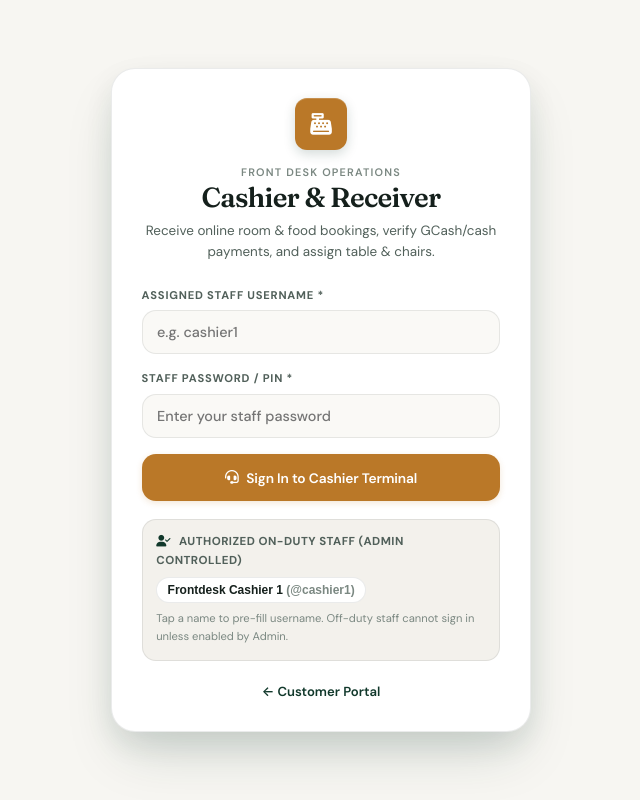
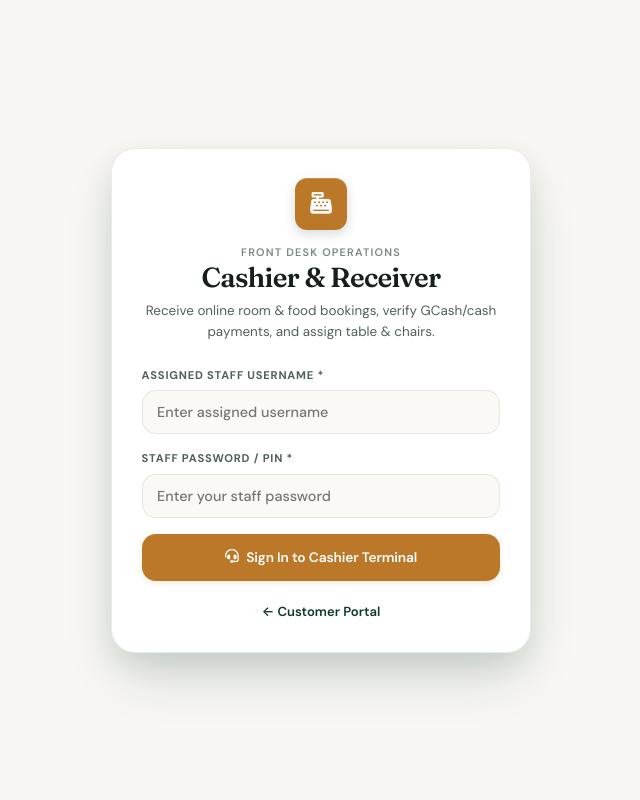
Before and after one commit to Junfols/moonflower-booking-system, a Flask app: page /cashier in a window 1280 px wide. Shown: the whole page, without its empty margins (319-959 px from the left). Run offline with Flask 3, Linux system fonts and the light colour scheme; some libraries are stand-ins or nearby versions.

Commit message:
security: remove public on-duty staff roster and username hints from /cashier login screen

```diff
--- a/app.py
+++ b/app.py
@@ -1555,8 +1555,6 @@ def ensure_cashier_still_on_duty():
 
 @app.route('/cashier', methods=['GET', 'POST'])
 def cashier_portal():
-    on_duty_staff = get_on_duty_staff_summary()
-
     if request.method == 'POST':
         username = (request.form.get('username') or '').strip().lower()
         pw = (request.form.get('password') or '').strip()
@@ -1566,8 +1564,7 @@ def cashier_portal():
             return render_template(
                 'cashier.html',
                 error="Invalid staff username or password. Please check with Admin.",
-                authed=False,
-                on_duty_staff=on_duty_staff
+                authed=False
             )
 
         if not staff.is_on_duty:
@@ -1581,8 +1578,7 @@ def cashier_portal():
             return render_template(
                 'cashier.html',
                 error=f"Access Denied: {staff.full_name} is currently OFF DUTY. Only Admin/Owner can set staff ON DUTY.",
-                authed=False,
-                on_duty_staff=on_duty_staff
+                authed=False
             )
 
         session.clear()
@@ -1600,15 +1596,14 @@ def cashier_portal():
         return redirect(url_for('cashier_portal'))
 
     if not (session.get('is_cashier') or session.get('is_admin') or session.get('is_owner')):
-        return render_template('cashier.html', authed=False, on_duty_staff=on_duty_staff)
+        return render_template('cashier.html', authed=False)
 
     if session.get('is_cashier') and not (session.get('is_admin') or session.get('is_owner')):
         if not ensure_cashier_still_on_duty():
             return render_template(
                 'cashier.html',
                 error="Your receiver duty shift was ended or disabled by Admin/Owner.",
-                authed=False,
-                on_duty_staff=on_duty_staff
+                authed=False
             )
 
     ctx = build_dashboard_context()
--- a/templates/cashier.html
+++ b/templates/cashier.html
@@ -43,7 +43,7 @@
             <form method="POST" style="display: flex; flex-direction: column; gap: 1rem;">
                 <div class="form-group">
                     <label for="cashierUsername" class="form-label">Assigned Staff Username *</label>
-                    <input type="text" id="cashierUsername" name="username" required autocomplete="username" placeholder="e.g. cashier1" class="form-input">
+                    <input type="text" id="cashierUsername" name="username" required autocomplete="username" placeholder="Enter assigned username" class="form-input">
                 </div>
                 <div class="form-group">
                     <label for="cashierPassword" class="form-label">Staff Password / PIN *</label>
@@ -54,27 +54,6 @@
                     <span>Sign In to Cashier Terminal</span>
                 </button>
             </form>
-
-            <div style="margin-top: 1.1rem; padding: 0.85rem; border-radius: var(--radius-md); background: var(--surface-muted); border: 1px solid var(--border-subtle);">
-                <div style="font-size: 0.72rem; font-weight: 700; text-transform: uppercase; letter-spacing: 0.04em; color: var(--text-secondary); margin-bottom: 0.45rem;">
-                    <i class="fa-solid fa-user-check" style="color: var(--brand-primary); margin-right: 0.3rem;"></i>
-                    Authorized On-Duty Staff (Admin Controlled)
-                </div>
-                {% if on_duty_staff and on_duty_staff|length > 0 %}
-                <div style="display: flex; flex-wrap: wrap; gap: 0.4rem;">
-                    {% for st in on_duty_staff %}
-                    <button type="button" onclick="document.getElementById('cashierUsername').value='{{ st.username }}'; document.getElementById('cashierPassword').focus();" style="border: 1px solid var(--border-subtle); background: #fff; color: var(--text-primary); border-radius: 999px; padding: 0.3rem 0.65rem; font-size: 0.75rem; font-weight: 600; cursor: pointer;">
-                        {{ st.full_name }} <span style="color: var(--text-muted);">(@{{ st.username }})</span>
-                    </button>
-                    {% endfor %}
-                </div>
-                <div style="font-size: 0.7rem; color: var(--text-muted); margin-top: 0.45rem;">Tap a name to pre-fill username. Off-duty staff cannot sign in unless enabled by Admin.</div>
-                {% else %}
-                <div style="font-size: 0.76rem; color: var(--status-cancelled-text); font-weight: 600;">
-                    No staff are currently marked ON DUTY. Ask the Admin or Owner to enable an on-duty cashier in the Admin Portal.
-                </div>
-                {% endif %}
-            </div>
 
             <div style="margin-top: 1.25rem; text-align: center; font-size: 0.82rem;">
                 <a href="/" style="color: var(--brand-primary); text-decoration: none; font-weight: 600;">&larr; Customer Portal</a>
```
